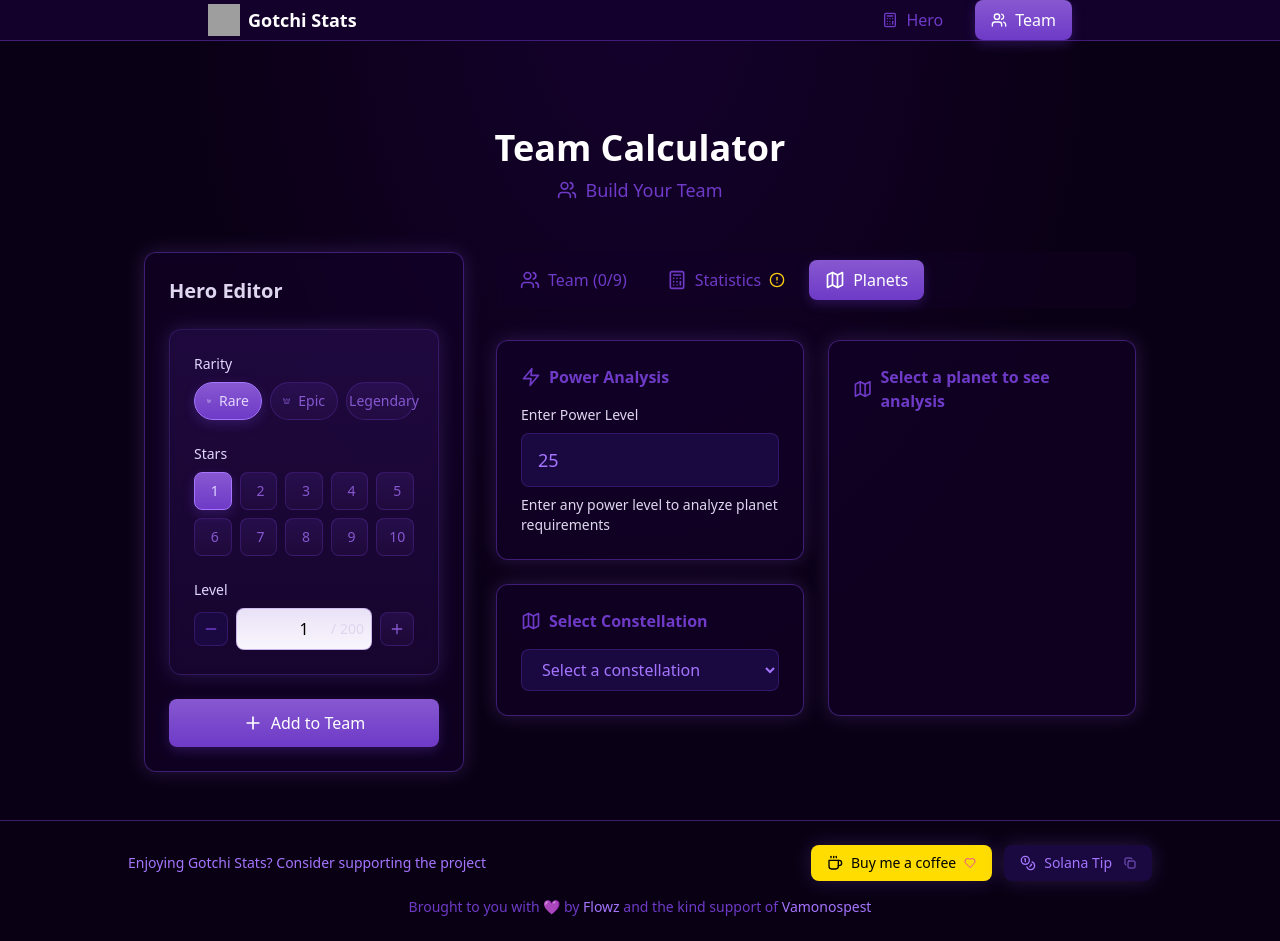
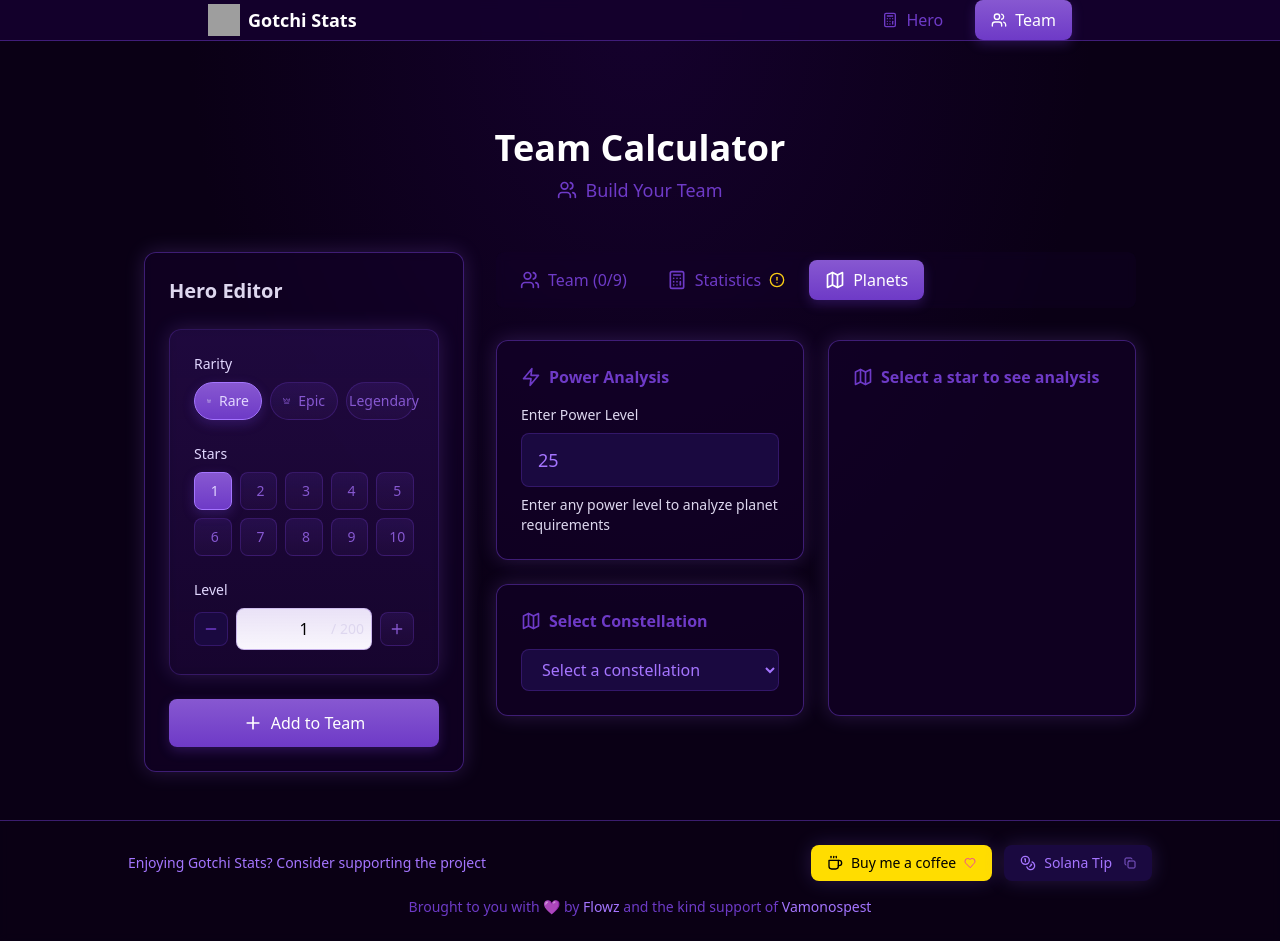
Before and after one commit to FloWsl/sleepstats, a React (Vite) app: page /team in a window 1280 px wide. Both pictures are taken after a click on the button "Planets". Built offline with nearby package versions, Linux system fonts and the light colour scheme; grey boxes are pictures that could not be loaded.

Commit message:
Update UnifiedPlanetDisplay.tsx

```diff
--- a/src/components/planet/UnifiedPlanetDisplay.tsx
+++ b/src/components/planet/UnifiedPlanetDisplay.tsx
@@ -12,7 +12,7 @@ export function UnifiedPlanetDisplay() {
       <div className="bg-galaxy-900/50 backdrop-blur-sm rounded-xl p-6 border border-galaxy-700/50 shadow-neon">
         <div className="flex items-center gap-2 text-galaxy-300">
           <Map className="w-5 h-5" />
-          <h3 className="font-semibold">Select a planet to see analysis</h3>
+          <h3 className="font-semibold">Select a star to see analysis</h3>
         </div>
       </div>
     );
```
